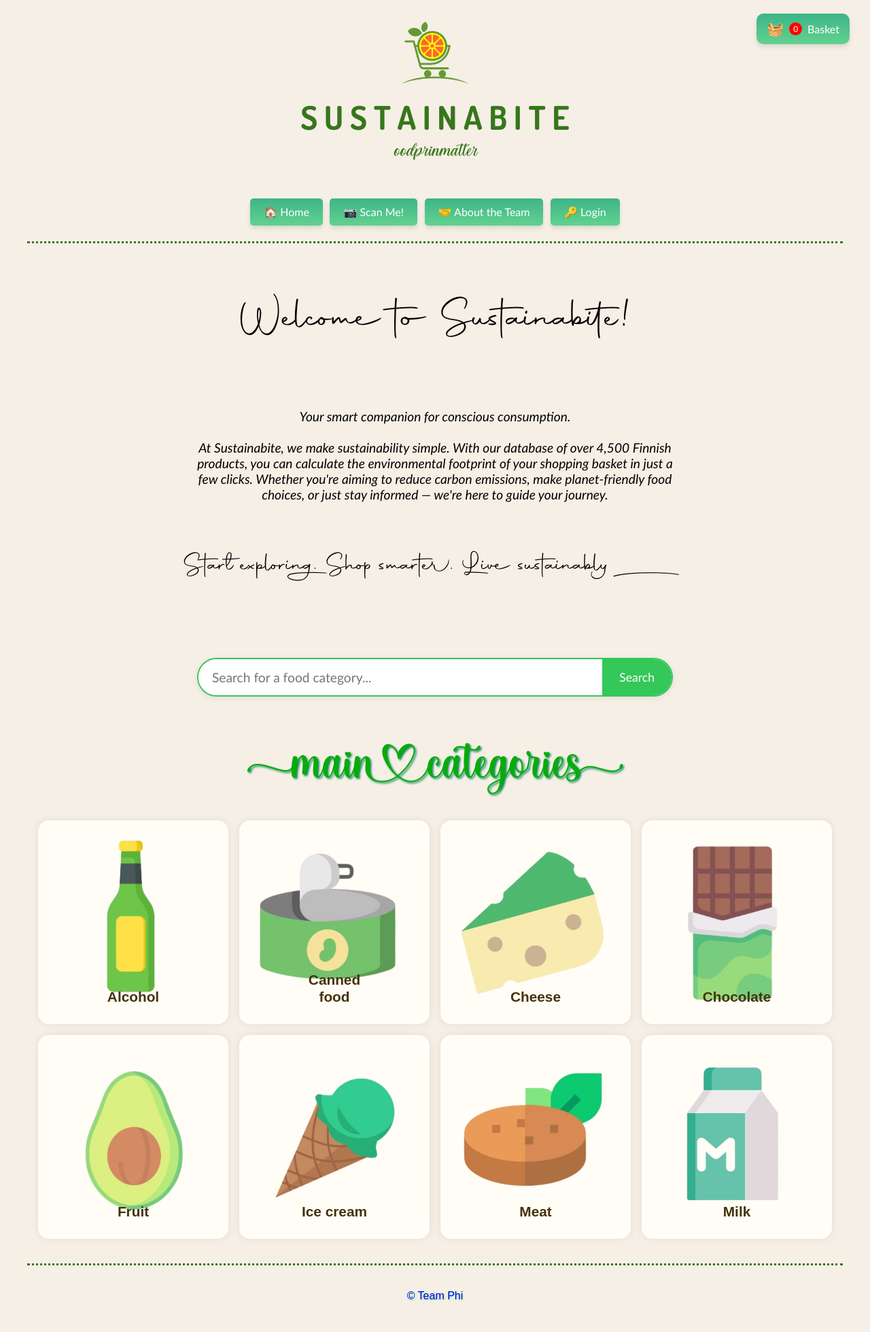
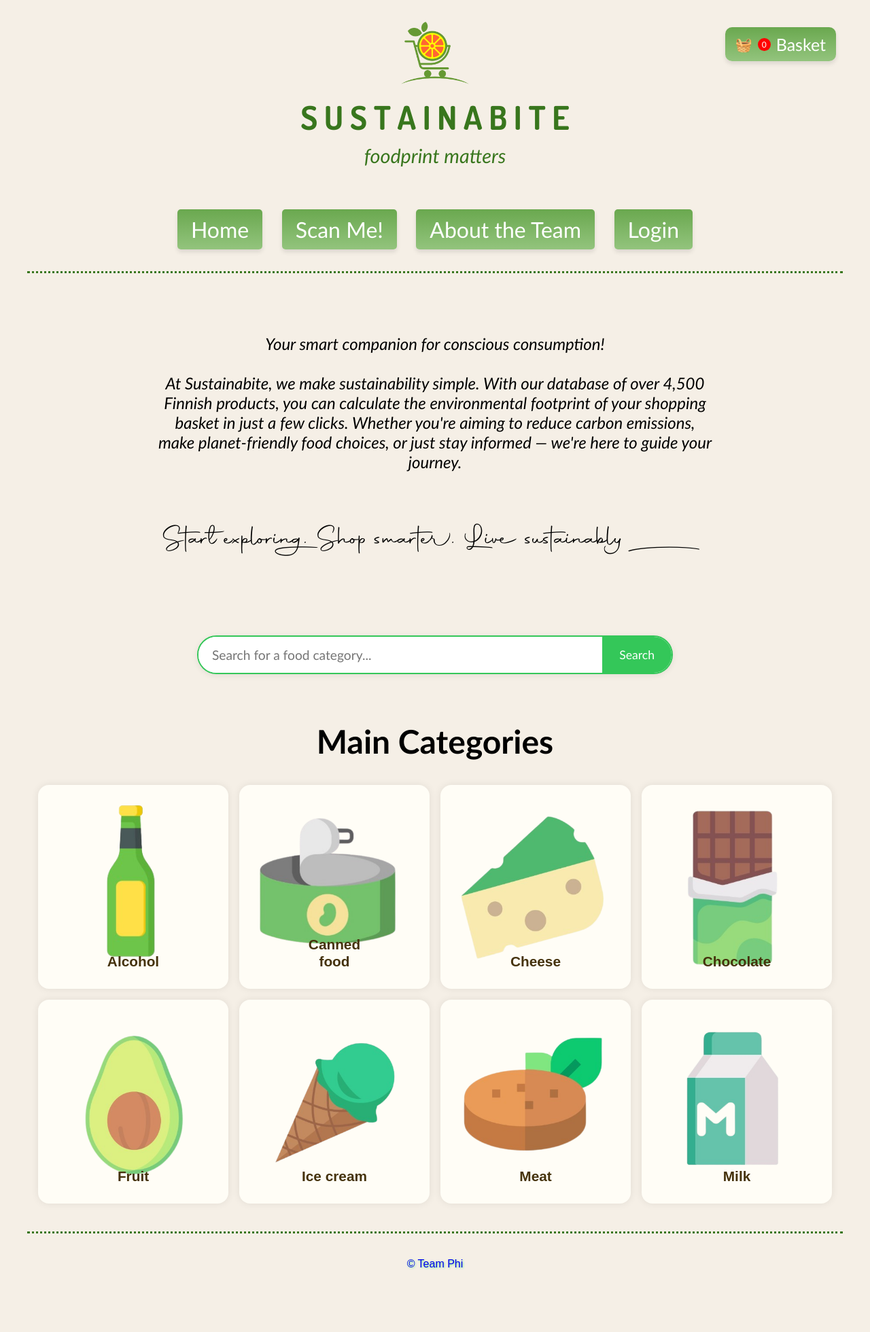
Before and after one commit to Phi-project3/finalproject, a Flask app: page /landing in a window 1280 px wide. Shown: the whole page at 68% size. After the commit the page ends 1867 px from the top, so only its background shows below. Run offline with Flask 3, Linux system fonts and the light colour scheme; data that the repository does not hold is empty.

Commit message:
Front-end changes

```diff
--- a/static/base_style.css
+++ b/static/base_style.css
@@ -67,7 +67,7 @@ a {
 
 #second_title {
     color: rgb(56, 118, 29);
-    font-family: 'Sustainabite_foodprint';
+    font-family: Calibri;
     font-weight: lighter;
     font-size: 1.8em;
     margin-top: 10px;
@@ -82,16 +82,16 @@ a {
 
 .basket-button {
   position: absolute;
-  top: 20px;
-  right: 30px;
-  background: linear-gradient(180deg, #3EB489, #62D28F);
+  top: 40px;
+  right: 50px;
+  background: linear-gradient(180deg, #6aa84f, #93c47d);
   font-family: Calibri;
   color: white;
   padding: 10px 15px;
   border-radius: 10px;
   text-decoration: none;
   font-weight: lighter;
-  font-size: 16px;
+  font-size: 25px;
   display: flex;
   align-items: center;
   gap: 8px;
@@ -101,7 +101,7 @@ a {
 }
 
 .basket-button:hover {
-  background: linear-gradient(180deg, #74E193, #98FF99);
+  background: linear-gradient(180deg, #6aa84f, #93c47d);
   transform: translateY(-2px);
 }
 
@@ -145,25 +145,25 @@ a {
   }
   header {
     border-bottom: 3px dotted;
-    border-color: rgb(8, 171, 8);
+    border-color: rgb(56, 118, 29);
     width: 600px;
     margin: 0 auto; /* centers the div */
   }
 }
 
 .buttons {
-    background: linear-gradient(180deg, #3EB489, #62D28F);
+    background: linear-gradient(180deg, #6aa84f, #93c47d);
     border: none;
     color: white;
     padding: 10px 20px;
-    margin: 3px 3px;
+    margin: 12px 12px;
     font-size: 16px;
     border-radius: 5px;
     cursor: pointer;
     transition: background 0.3s ease, transform 0.2s ease;
     box-shadow: 0 4px 6px rgba(0, 0, 0, 0.1);
     font-family: Calibri;
-    font-size: 1em;
+    font-size: 2em;
 }
 
 input {
--- a/static/index_style.css
+++ b/static/index_style.css
@@ -37,7 +37,7 @@
 
 #second_title {
   color: rgb(56, 118, 29);
-  font-family: 'Sustainabite_foodprint';
+  font-family: Calibri;
   font-weight: lighter;
   font-size: 3em;
   margin-top: 30px;
--- a/static/landing_style.css
+++ b/static/landing_style.css
@@ -42,17 +42,17 @@
 }
 
 #main_category {
-  color: rgb(8, 171, 8);
-  font-family: 'Sustainabite_foodprint';
-  font-weight: lighter;
-  font-size: 5em;
+  color: rgb(#403a3a);
+  font-family: Calibri;
+  font-weight: bolder;
+  font-size: 3em;
   margin: 70px;
   margin-bottom: 20px;
-  text-shadow: 2px 2px 3px rgb(15, 137, 94);
+  text-shadow: 2px 2px 3px rgb(#4d4949);
 }
 
 #main_text {
-  width: 800px;
+  width: 900px;
   text-align: center;
   padding: 20px;
   margin: 0 auto;
@@ -69,12 +69,12 @@
   font-family: Calibri, 'Trebuchet MS', sans-serif;
   padding: 20px;
   font-style: italic;
-  font-size: 1.2em;
+  font-size: 1.5em;
 }
 
 #main_3 {
   font-family: 'Signature';
-  font-size: 2.4em;
+  font-size: 2.6em;
 }
 
 a {
--- a/templates/base.html
+++ b/templates/base.html
@@ -16,20 +16,20 @@
 
             <h1 id="main_title">S U S T A I N A B I T E</h1>
 
-            <h2 id="second_title">oodprinmatter</h2>
+            <h2 id="second_title">foodprint matters</h2>
 
             <a href="{{ url_for('landing') }}">
-                <button class="buttons">🏠 Home</button>
+                <button class="buttons">Home</button>
             </a>
 
 
 
             <a href="{{ url_for('scan') }}">
-                <button class="buttons">📷 Scan Me!</button>
+                <button class="buttons">Scan Me!</button>
             </a>
 
             <a href="{{ url_for('about') }}">
-                <button class="buttons">🤝 About the Team</button>
+                <button class="buttons">About the Team</button>
             </a>
 
             <a href="/basket" class="basket-button">
@@ -47,13 +47,13 @@
                 </a>
             {% else %}
                 <a href="{{ url_for('login') }}">
-                    <button class="buttons">🔑 Login</button>
+                    <button class="buttons">Login</button>
                 </a>
             {% endif %}
 
         </header>
 
-        <main style="margin: 20px;">
+        <main style="margin: 25px;">
             {% block content %}
                 <!-- Child templates will insert their content here -->
             {% endblock %}
--- a/templates/index.html
+++ b/templates/index.html
@@ -11,7 +11,7 @@
 
         <h1 id="main_title">S U S T A I N A B I T E</h1>
 
-        <h2 id="second_title">oodprinmatter</h2>
+        <h2 id="second_title">foodprint matters</h2>
 
         <!-- Button container -->
         <div class="button-container">
--- a/templates/landing.html
+++ b/templates/landing.html
@@ -18,10 +18,8 @@
         {% block content %}
 
 
-        <h2 id="main_1">Welcome to Sustainabite!</h2>
-
         <div id="main_text">
-            <p id="main_2">Your smart companion for conscious consumption.<br><br>
+            <p id="main_2">Your smart companion for conscious consumption!<br><br>
             At Sustainabite, we make sustainability simple. With our database of over 4,500 Finnish products, you can calculate the environmental footprint of your shopping basket in just a few clicks. Whether you're aiming to reduce carbon emissions, make planet-friendly food choices, or just stay informed — we're here to guide your journey.</p>
             <p id="main_3">Start explorin. Sho smarte. Live sustainabl</p>
         </div>
@@ -42,7 +40,7 @@
 
 
 
-            <h1 id="main_category">aicategorie</h1>
+            <h1 id="main_category">Main Categories</h1>
 
             <main class="page-content">
 
```
